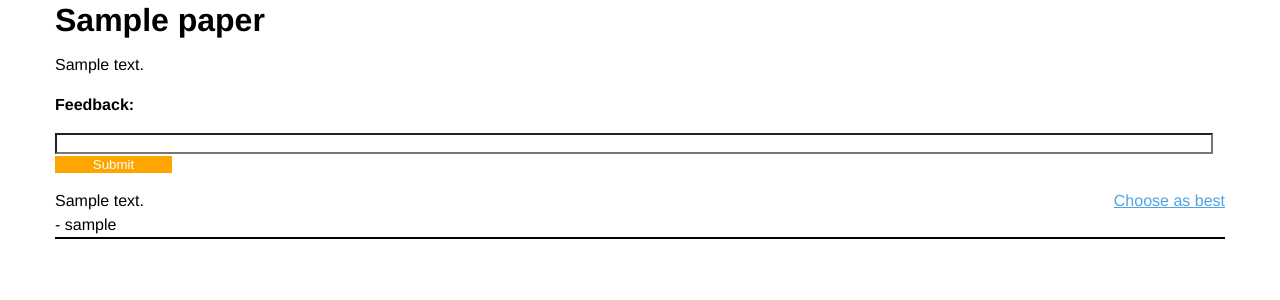
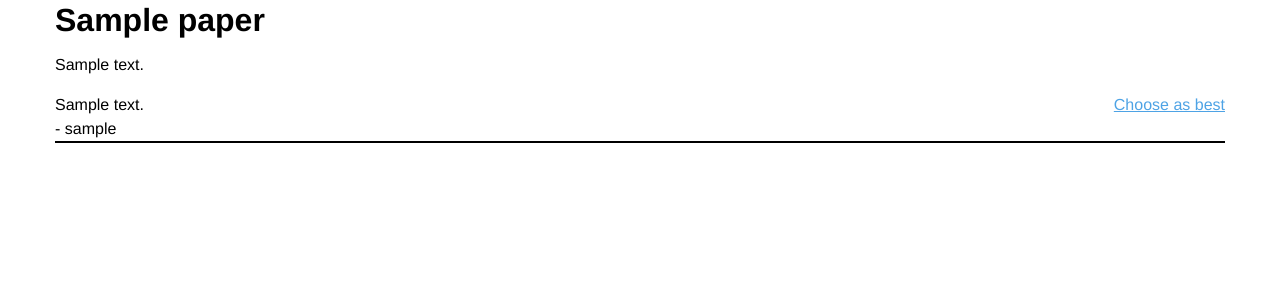
Before and after one commit to nmoroze/peer-edit, a Django app: template edit/templates/edit/paper.html in a window 1280 px wide. Shown: the top 300 px of the page. Run offline with Django 3.2, Linux system fonts and the light colour scheme; the template is opened without the code that fills it: values that come from a table or form of the project are taken from there, others are empty; tables that the repository leaves empty hold one stand-in row (values such as "Sample post"); parts of the project's set-up code (start-up, migrations or seed data) failed here and were passed over; some libraries are stand-ins or nearby versions.

Commit message:
You can't submit feedback on your own paper, and you can only see the 'choose best' on your own

```diff
--- a/edit/templates/edit/paper.html
+++ b/edit/templates/edit/paper.html
@@ -5,6 +5,8 @@
 
 <p id="paper-body"> {{ paper.body }} </p>
 
+{% if ownPaper %}
+{% else %}
 <p> <strong>Feedback:</strong> </p>
 <form method="post" action="/submitfeedback/">
 {% csrf_token %}
@@ -12,9 +14,10 @@
 <input type="hidden" name="paper" value={{ paper.id }}>
 <input type="submit" class="btn" value="Submit">
 </form>
+{% endif %}
 <ul>
 {% for feedback in feedback_list %}
-	<li> {{ feedback.content }} <a href="/bestfeedback/{{ feedback.id }}" style="float: right;">Choose as best</a><br> - {{ feedback.author.user.username }} </li>
+	<li> {{ feedback.content }} {% if ownPaper %}<a href="/bestfeedback/{{ feedback.id }}" style="float: right;">Choose as best</a>{% endif %}<br> - {{ feedback.author.user.username }} </li>
 {% endfor %}
 </ul>
 {% endblock %}
--- a/edit/views.py
+++ b/edit/views.py
@@ -40,9 +40,12 @@ def edit(request, paper_id):
 	feedback_list = Feedback.objects.filter(paper=paper)
 	print feedback_list
 	template = loader.get_template('edit/paper.html')
+
+	ownPaper = Author.objects.all().get(user=request.user) == paper.author
 	context = RequestContext(request, {
 		'paper': paper,
 		'feedback_list': feedback_list,
+		'ownPaper': ownPaper
 	})
 
 	return HttpResponse(template.render(context))
```
